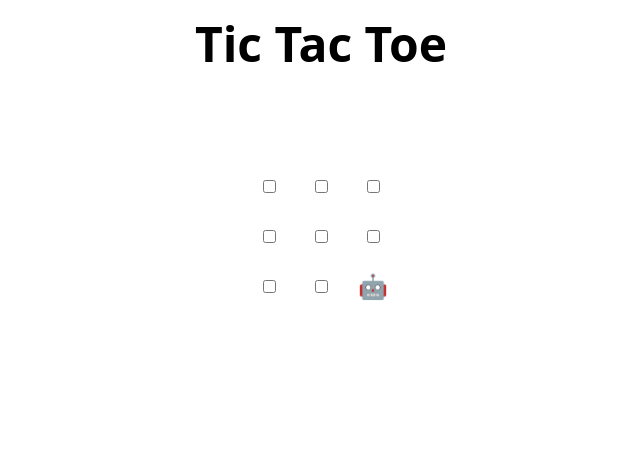
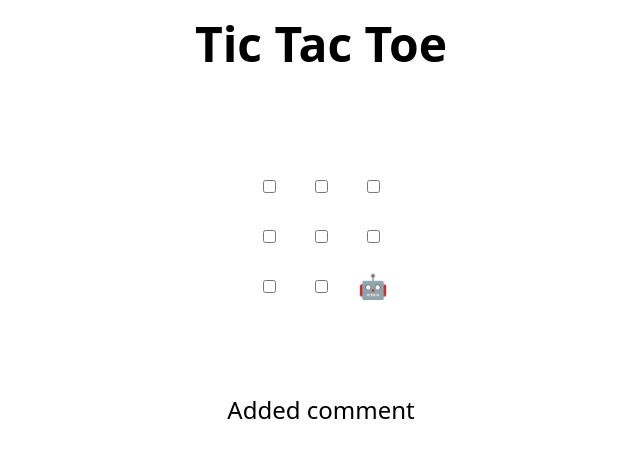
Before and after one commit to Amara2019/skills-review-pull-requests, a plain HTML site: page index.html in a window 1280 px wide. Shown: the whole page, without its empty margins (319-959 px from the left). Drawn offline with Linux system fonts and the light colour scheme.

Commit message:
commit done

```diff
--- a/index.html
+++ b/index.html
@@ -47,6 +47,7 @@
   </tr>
 </table>
 
+<p>Added comment</p>
 <h2 hidden>Game over, refresh to play again 🧑‍💻 🤖!</h2>
 
 <script>
```
